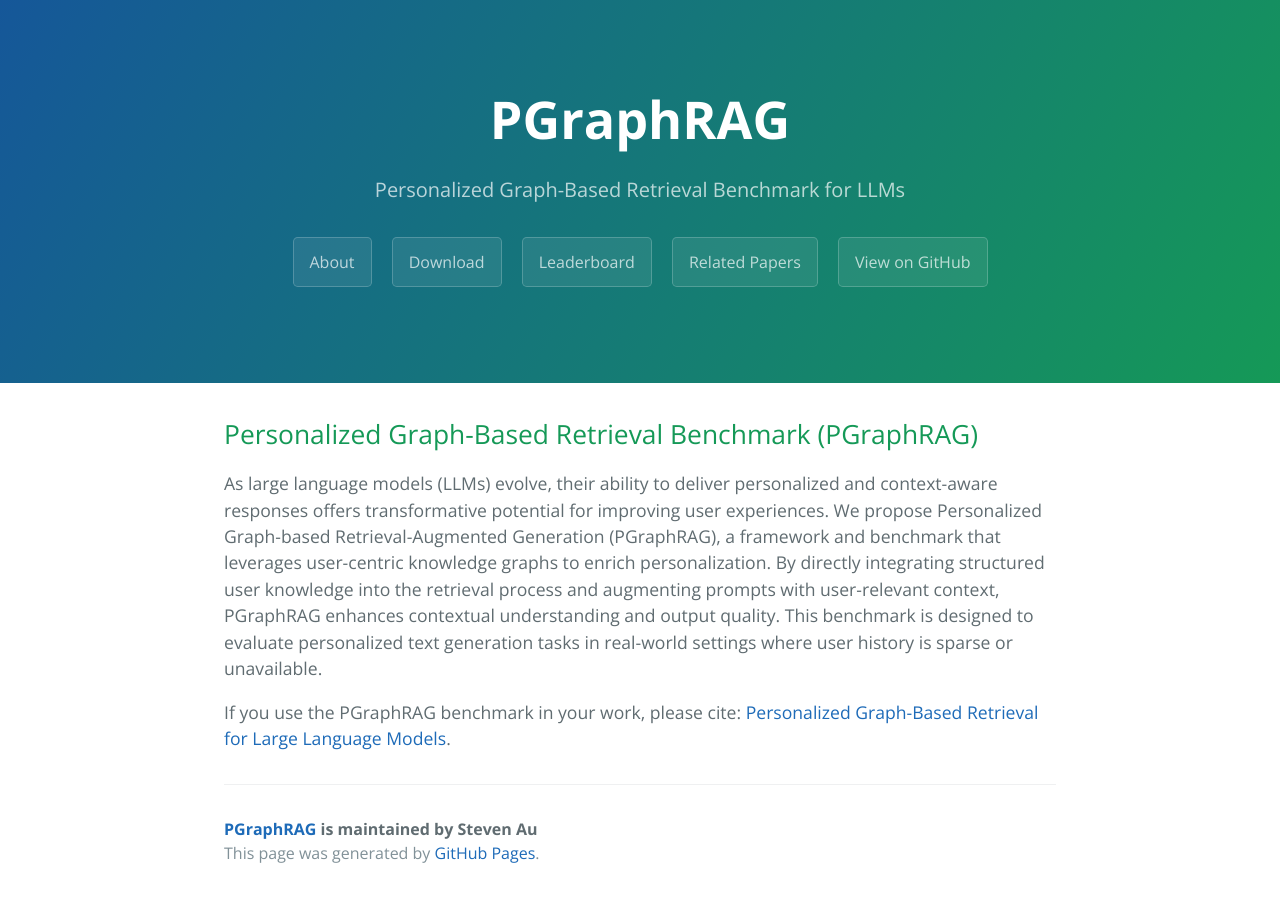
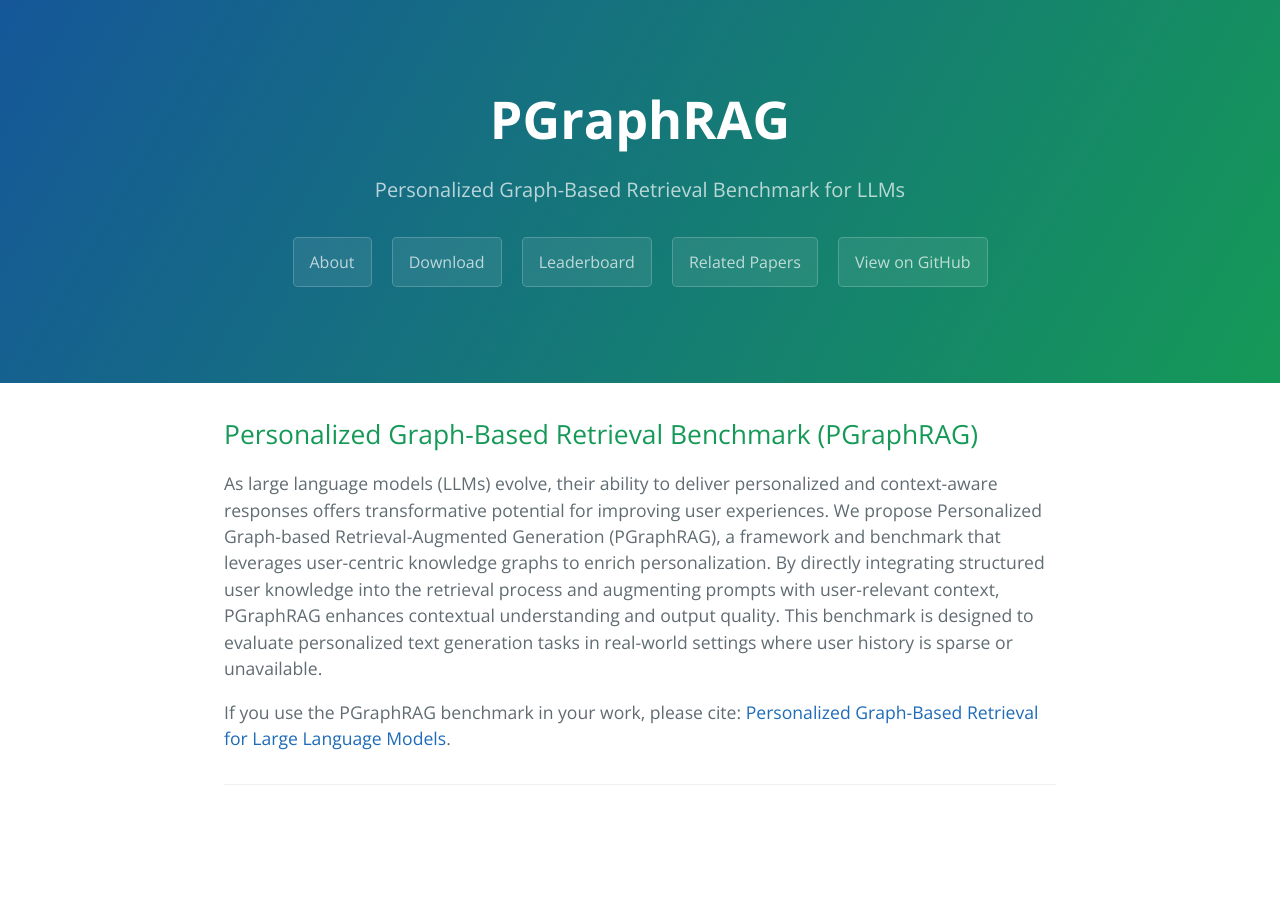
Before and after one commit to PGraphRAG-benchmark/PGraphRAG-benchmark.github.io, a Jekyll site: the page built from index.html, in a window 1280 px wide. Built offline with Jekyll 4.4.1, drawn with Linux system fonts in a browser that asks for light colours; the list of posts is cut into pages by our own code.

Commit message:
Update page-footer.html

```diff
--- a/_includes/page-footer.html
+++ b/_includes/page-footer.html
@@ -1,6 +1,6 @@
 <footer class="site-footer">
-  <span class="site-footer-owner"><a href="{{ site.url }}">{{ site.title }}</a> is maintained by {{ site.author.name }}</span>
-  <span class="site-footer-credits">This page was generated by <a href="https://pages.github.com">GitHub Pages</a>.</span>
+<!--   <span class="site-footer-owner"><a href="{{ site.url }}">{{ site.title }}</a> is maintained by {{ site.author.name }}</span>
+  <span class="site-footer-credits">This page was generated by <a href="https://pages.github.com">GitHub Pages</a>.</span> -->
   <dev style="display: flex; flex-direction:row; justify-content:center">
     <!-- <img src="/assets/" style="margin: 2em;" width="20%" height="auto">
     <img src="/assets/" style="margin: 2em;" width="20%" height="auto"> -->
```
